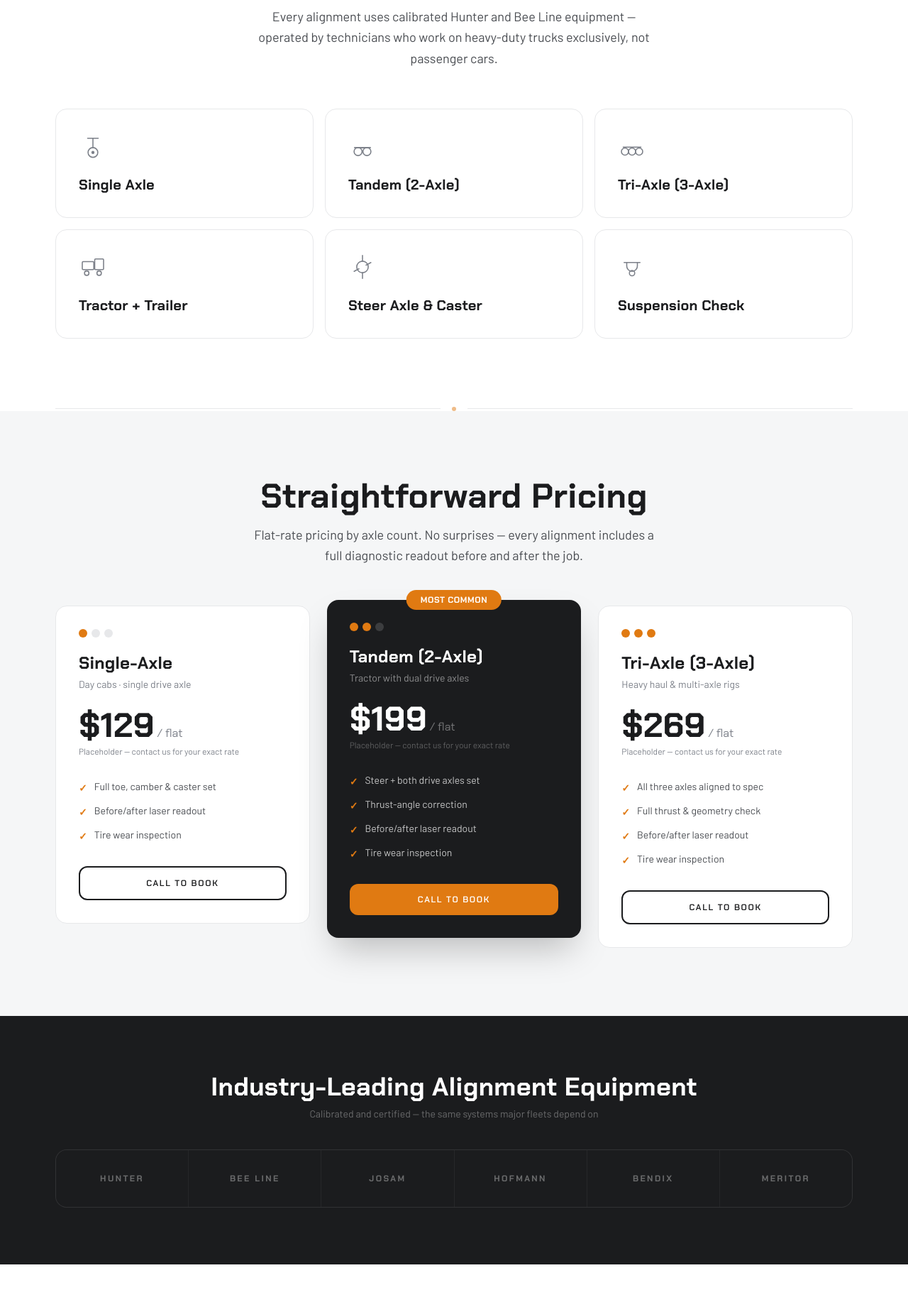
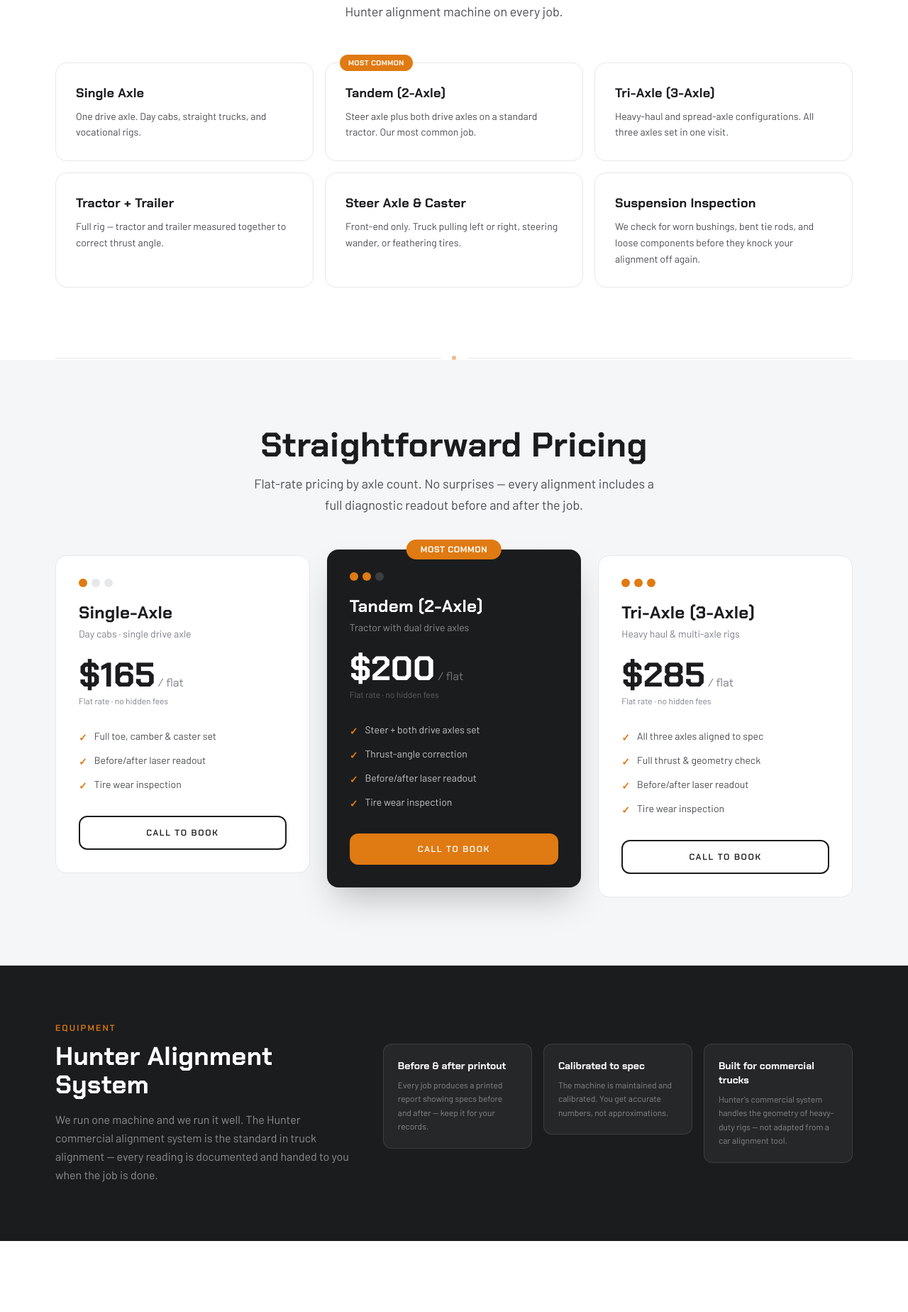
Before and after one commit to DeliverDigital-WebsiteAgency/TurningPointAlignments, a Next.js app: page / in a window 1280 px wide. Shown: the part 876-2724 px from the top of the page at 71% size. Built offline with nearby package versions, Linux system fonts and the light colour scheme; grey boxes are pictures that could not be loaded.

Commit message:
initial Comit

```diff
--- a/src/app/page.tsx
+++ b/src/app/page.tsx
@@ -16,10 +16,10 @@ const jsonLd = {
   email: 'service@turningpointalignments.com',
   address: {
     '@type': 'PostalAddress',
-    streetAddress: '1234 Frontage Rd',
+    streetAddress: '2305 N Belcrest Ave',
     addressLocality: 'Springfield',
     addressRegion: 'MO',
-    postalCode: '65804',
+    postalCode: '65803',
   },
   areaServed: [
     { '@type': 'City', name: 'Springfield, MO' },
@@ -35,9 +35,9 @@ const jsonLd = {
     '@type': 'OfferCatalog',
     name: 'Alignment Services',
     itemListElement: [
-      { '@type': 'Offer', itemOffered: { '@type': 'Service', name: 'Single-Axle Alignment' }, price: '129', priceCurrency: 'USD' },
-      { '@type': 'Offer', itemOffered: { '@type': 'Service', name: 'Tandem (2-Axle) Alignment' }, price: '199', priceCurrency: 'USD' },
-      { '@type': 'Offer', itemOffered: { '@type': 'Service', name: 'Tri-Axle (3-Axle) Alignment' }, price: '269', priceCurrency: 'USD' },
+      { '@type': 'Offer', itemOffered: { '@type': 'Service', name: 'Single-Axle Alignment' }, price: '165', priceCurrency: 'USD' },
+      { '@type': 'Offer', itemOffered: { '@type': 'Service', name: 'Tandem (2-Axle) Alignment' }, price: '200', priceCurrency: 'USD' },
+      { '@type': 'Offer', itemOffered: { '@type': 'Service', name: 'Tri-Axle (3-Axle) Alignment' }, price: '285', priceCurrency: 'USD' },
     ],
   },
 }
@@ -47,7 +47,7 @@ const faqJsonLd = {
   '@type': 'FAQPage',
   mainEntity: [
     { '@type': 'Question', name: 'Do I need to call before bringing my truck in?', acceptedAnswer: { '@type': 'Answer', text: 'Yes — call ahead before arriving. We schedule alignment appointments so a bay and certified technician are ready when you pull in.' } },
-    { '@type': 'Question', name: 'How much does a semi-truck alignment cost?', acceptedAnswer: { '@type': 'Answer', text: 'Single-axle starts at $129. Tandem (2-axle) starts at $199. Tri-axle (3-axle) starts at $269. Every alignment includes a laser diagnostic printout before and after.' } },
+    { '@type': 'Question', name: 'How much does a semi-truck alignment cost?', acceptedAnswer: { '@type': 'Answer', text: 'Single-axle is $165. Tandem (2-axle) is $200. Tri-axle (3-axle) is $285. Flat-rate pricing — every alignment includes a laser diagnostic printout before and after.' } },
     { '@type': 'Question', name: 'How long does a semi-truck wheel alignment take?', acceptedAnswer: { '@type': 'Answer', text: 'Most alignments complete in 90 minutes or less. You receive a printed before/after readout for every job.' } },
     { '@type': 'Question', name: 'How often should a semi-truck be aligned?', acceptedAnswer: { '@type': 'Answer', text: 'Most fleets check alignment every 50,000–100,000 miles or after suspension work, a hard impact, or tire replacement.' } },
     { '@type': 'Question', name: 'What equipment do you use for truck alignments?', acceptedAnswer: { '@type': 'Answer', text: 'We use Hunter and Bee Line laser alignment systems — calibrated and certified, trusted by major commercial fleets.' } },
@@ -106,8 +106,8 @@ function Hero() {
             <div className="flex flex-wrap gap-x-6 gap-y-3 mt-8">
               {[
                 'Call ahead to schedule',
-                'Hunter & Bee Line equipment',
-                '25+ years of experience',
+                'Hunter alignment equipment',
+                '20+ years of experience',
               ].map((t) => (
                 <span key={t} className="flex items-center gap-2.5 text-[13.5px] text-ink-2 font-medium">
                   <span className="inline-grid place-items-center w-[22px] h-[22px] rounded-full bg-accent-soft text-accent text-xs font-bold flex-shrink-0">
@@ -118,11 +118,6 @@ function Hero() {
               ))}
             </div>
 
-            <div className="flex items-center gap-2 mt-7">
-              <span className="w-[22px] h-2 bg-accent rounded-[5px] inline-block" />
-              <span className="w-2 h-2 bg-surface-3 rounded-full inline-block" />
-              <span className="w-2 h-2 bg-surface-3 rounded-full inline-block" />
-            </div>
           </div>
 
           {/* Image column — subtle scale-in on load */}
@@ -145,69 +140,28 @@ function Hero() {
 const services = [
   {
     title: 'Single Axle',
-    icon: (
-      <svg viewBox="0 0 64 64" fill="none" stroke="currentColor" strokeWidth="2.5" strokeLinecap="round" strokeLinejoin="round" className="w-10 h-10">
-        <circle cx="32" cy="46" r="11" />
-        <circle cx="32" cy="46" r="3.5" fill="currentColor" stroke="none" />
-        <line x1="32" y1="35" x2="32" y2="14" />
-        <line x1="20" y1="14" x2="44" y2="14" />
-      </svg>
-    ),
+    desc: 'One drive axle. Day cabs, straight trucks, and vocational rigs.',
   },
   {
     title: 'Tandem (2-Axle)',
-    icon: (
-      <svg viewBox="0 0 64 64" fill="none" stroke="currentColor" strokeWidth="2.5" strokeLinecap="round" strokeLinejoin="round" className="w-10 h-10">
-        <circle cx="22" cy="44" r="9" />
-        <circle cx="42" cy="44" r="9" />
-        <line x1="22" y1="35" x2="42" y2="35" />
-        <line x1="14" y1="35" x2="50" y2="35" />
-      </svg>
-    ),
+    desc: 'Steer axle plus both drive axles on a standard tractor. Our most common job.',
+    badge: 'Most Common',
   },
   {
     title: 'Tri-Axle (3-Axle)',
-    icon: (
-      <svg viewBox="0 0 64 64" fill="none" stroke="currentColor" strokeWidth="2.5" strokeLinecap="round" strokeLinejoin="round" className="w-10 h-10">
-        <circle cx="16" cy="44" r="8" />
-        <circle cx="32" cy="44" r="8" />
-        <circle cx="48" cy="44" r="8" />
-        <line x1="12" y1="34" x2="52" y2="34" />
-      </svg>
-    ),
+    desc: 'Heavy-haul and spread-axle configurations. All three axles set in one visit.',
   },
   {
     title: 'Tractor + Trailer',
-    icon: (
-      <svg viewBox="0 0 64 64" fill="none" stroke="currentColor" strokeWidth="2.5" strokeLinecap="round" strokeLinejoin="round" className="w-10 h-10">
-        <rect x="8" y="20" width="26" height="18" rx="2" />
-        <rect x="36" y="14" width="20" height="24" rx="2" />
-        <circle cx="18" cy="46" r="5" />
-        <circle cx="46" cy="46" r="5" />
-      </svg>
-    ),
+    desc: 'Full rig — tractor and trailer measured together to correct thrust angle.',
   },
   {
     title: 'Steer Axle & Caster',
-    icon: (
-      <svg viewBox="0 0 64 64" fill="none" stroke="currentColor" strokeWidth="2.5" strokeLinecap="round" strokeLinejoin="round" className="w-10 h-10">
-        <circle cx="32" cy="32" r="13" />
-        <line x1="32" y1="6" x2="32" y2="19" />
-        <line x1="32" y1="45" x2="32" y2="58" />
-        <line x1="13" y1="42" x2="24" y2="36" />
-        <line x1="40" y1="28" x2="51" y2="22" />
-      </svg>
-    ),
+    desc: 'Front-end only. Truck pulling left or right, steering wander, or feathering tires.',
   },
   {
-    title: 'Suspension Check',
-    icon: (
-      <svg viewBox="0 0 64 64" fill="none" stroke="currentColor" strokeWidth="2.5" strokeLinecap="round" strokeLinejoin="round" className="w-10 h-10">
-        <path d="M14 22h36" />
-        <path d="M20 22v8a12 12 0 0 0 24 0v-8" />
-        <circle cx="32" cy="46" r="6" />
-      </svg>
-    ),
+    title: 'Suspension Inspection',
+    desc: 'We check for worn bushings, bent tie rods, and loose components before they knock your alignment off again.',
   },
 ]
 
@@ -221,19 +175,22 @@ function Services() {
               What We Align
             </h2>
             <p className="text-ink-2 max-w-xl mx-auto text-lg leading-relaxed">
-              Every alignment uses calibrated Hunter and Bee Line equipment — operated by technicians who work on heavy-duty trucks exclusively, not passenger cars.
+              We work on heavy-duty trucks only — not passenger cars, not light trucks. Hunter alignment machine on every job.
             </p>
           </div>
         </AnimateIn>
 
-        <div className="grid grid-cols-2 md:grid-cols-3 gap-4">
+        <div className="grid grid-cols-1 sm:grid-cols-2 md:grid-cols-3 gap-4">
           {services.map((s, i) => (
             <AnimateIn key={s.title} delay={i * 70}>
-              <div className="group p-8 rounded-2xl border border-line bg-white hover:border-accent hover:shadow-sm transition-all duration-200 cursor-default h-full">
-                <div className="text-ink-3 group-hover:text-accent transition-colors duration-200 mb-5">
-                  {s.icon}
-                </div>
-                <h4 className="font-head font-bold text-xl text-ink">{s.title}</h4>
+              <div className="relative group p-7 rounded-2xl border border-line bg-white hover:border-accent hover:shadow-sm transition-all duration-200 cursor-default h-full">
+                {s.badge && (
+                  <span className="absolute -top-3 left-5 bg-accent text-white text-[10px] font-head font-bold px-3 py-1 rounded-full uppercase tracking-wider">
+                    {s.badge}
+                  </span>
+                )}
+                <h4 className="font-head font-bold text-lg text-ink mb-2">{s.title}</h4>
+                <p className="text-ink-2 text-sm leading-relaxed">{s.desc}</p>
               </div>
             </AnimateIn>
           ))}
@@ -249,7 +206,7 @@ const pricingCards = [
     axles: 1,
     title: 'Single-Axle',
     sub: 'Day cabs · single drive axle',
-    price: '$129',
+    price: '$165',
     features: ['Full toe, camber & caster set', 'Before/after laser readout', 'Tire wear inspection'],
     highlight: false,
     badge: null,
@@ -258,7 +215,7 @@ const pricingCards = [
     axles: 2,
     title: 'Tandem (2-Axle)',
     sub: 'Tractor with dual drive axles',
-    price: '$199',
+    price: '$200',
     features: [
       'Steer + both drive axles set',
       'Thrust-angle correction',
@@ -272,7 +229,7 @@ const pricingCards = [
     axles: 3,
     title: 'Tri-Axle (3-Axle)',
     sub: 'Heavy haul & multi-axle rigs',
-    price: '$269',
+    price: '$285',
     features: [
       'All three axles aligned to spec',
       'Full thrust & geometry check',
@@ -338,7 +295,7 @@ function Pricing() {
                   </span>
                 </div>
                 <p className={`text-xs mb-8 ${card.highlight ? 'text-white/30' : 'text-ink-3'}`}>
-                  Placeholder — contact us for your exact rate
+                  Flat rate · no hidden fees
                 </p>
 
                 <ul className="space-y-3 mb-8 flex-1">
@@ -371,28 +328,35 @@ function Pricing() {
 
 /* ── Equipment ────────────────────────────────────────────── */
 function Equipment() {
-  const brands = ['HUNTER', 'BEE LINE', 'JOSAM', 'HOFMANN', 'BENDIX', 'MERITOR']
+  const details = [
+    { label: 'Before & after printout', desc: 'Every job produces a printed report showing specs before and after — keep it for your records.' },
+    { label: 'Calibrated to spec', desc: 'The machine is maintained and calibrated. You get accurate numbers, not approximations.' },
+    { label: 'Built for commercial trucks', desc: 'Hunter\'s commercial system handles the geometry of heavy-duty rigs — not adapted from a car alignment tool.' },
+  ]
   return (
     <section className="py-20 bg-ink">
       <div className="wrap">
         <AnimateIn>
-          <div className="text-center mb-10">
-            <h2 className="font-head text-3xl md:text-4xl font-bold text-white">
-              Industry-Leading Alignment Equipment
-            </h2>
-            <p className="text-white/35 text-sm mt-2">Calibrated and certified — the same systems major fleets depend on</p>
-          </div>
-        </AnimateIn>
-
-        <AnimateIn delay={100}>
-          <div className="grid grid-cols-2 sm:grid-cols-3 lg:grid-cols-6 gap-px bg-white/5 rounded-2xl overflow-hidden border border-white/5">
-            {brands.map((brand) => (
-              <div key={brand} className="flex items-center justify-center py-8 px-4 bg-ink hover:bg-white/5 transition-colors">
-                <span className="font-head font-bold text-white/35 hover:text-accent text-xs tracking-[0.2em] text-center transition-colors uppercase">
-                  {brand}
-                </span>
-              </div>
-            ))}
+          <div className="grid grid-cols-1 lg:grid-cols-[1fr_1.6fr] gap-12 items-center">
+            <div>
+              <span className="font-head font-semibold text-xs tracking-[0.18em] uppercase text-accent mb-3 block">Equipment</span>
+              <h2 className="font-head text-3xl md:text-4xl font-bold text-white mb-4">
+                Hunter Alignment System
+              </h2>
+              <p className="text-white/50 text-base leading-relaxed">
+                We run one machine and we run it well. The Hunter commercial alignment system is the standard in truck alignment — every reading is documented and handed to you when the job is done.
+              </p>
+            </div>
+            <div className="grid grid-cols-1 sm:grid-cols-3 gap-4">
+              {details.map((d) => (
+                <AnimateIn key={d.label} delay={100}>
+                  <div className="bg-white/5 border border-white/10 rounded-xl p-5">
+                    <div className="font-head font-bold text-white text-sm mb-2">{d.label}</div>
+                    <div className="text-white/45 text-xs leading-relaxed">{d.desc}</div>
+                  </div>
+                </AnimateIn>
+              ))}
+            </div>
           </div>
         </AnimateIn>
       </div>
@@ -415,11 +379,11 @@ function WhyUs() {
         <AnimateIn>
           <div>
             <h2 className="font-head text-4xl md:text-5xl font-bold text-ink leading-tight mb-6">
-              25 Years Doing{' '}
+              20+ Years Doing{' '}
               <span className="text-accent">One Thing</span> Well.
             </h2>
             <p className="text-ink-2 text-lg leading-relaxed mb-8">
-              General shops align passenger cars. We align semi-trucks. That specialization means our technicians recognize misalignment patterns — uneven tire wear, thrust-angle drift, caster pull — that a generalist misses. The right tools, the right experience, every time.
+              General shops align passenger cars. We align semi-trucks. Our technicians know what uneven tire wear, thrust-angle drift, and caster pull look like on a heavy rig — because that's all they work on.
             </p>
             <div className="space-y-4 mb-10">
               {points.map((p) => (
@@ -459,8 +423,8 @@ function WhyUs() {
 /* ── Stats ────────────────────────────────────────────────── */
 function Stats() {
   const stats = [
-    { n: '25+', label: 'Years specializing' },
-    { n: '40k+', label: 'Rigs aligned' },
+    { n: '20+', label: 'Years specializing' },
+    { n: '10,000+', label: 'Alignments completed' },
     { n: '90 min', label: 'Avg turnaround' },
     { n: '~3%', label: 'Fuel savings from alignment' },
   ]
@@ -482,6 +446,60 @@ function Stats() {
   )
 }
 
+/* ── Finding the Family ───────────────────────────────────── */
+function FindingTheFamily() {
+  return (
+    <section className="py-24 bg-ink text-white">
+      <div className="wrap max-w-4xl mx-auto">
+        <AnimateIn>
+          <div className="grid grid-cols-1 lg:grid-cols-[1fr_auto] gap-12 items-center">
+            <div>
+              <span className="font-head font-semibold text-xs tracking-[0.18em] uppercase text-accent mb-4 block">
+                Driven by Purpose
+              </span>
+              <h2 className="font-head text-4xl md:text-5xl font-bold text-white leading-tight mb-6">
+                Every Alignment Supports{' '}
+                <span className="text-accent">Families in Recovery</span>
+              </h2>
+              <p className="text-white/60 text-lg leading-relaxed mb-6">
+                When you bring your rig to Turning Point, your service directly funds{' '}
+                <a
+                  href="https://findingthefamily.org"
+                  target="_blank"
+                  rel="noopener noreferrer"
+                  className="text-accent hover:text-white transition-colors font-semibold"
+                >
+                  Finding the Family
+                </a>{' '}
+                — a nonprofit helping families navigate addiction and find a path to healing. This isn&apos;t a side donation. It&apos;s the reason we show up every day.
+              </p>
+              <p className="text-white/40 text-sm leading-relaxed">
+                10,000+ alignments completed — and every one of them has made a difference beyond the shop floor.
+              </p>
+              <a
+                href="https://findingthefamily.org"
+                target="_blank"
+                rel="noopener noreferrer"
+                className="inline-flex items-center gap-2 mt-8 font-head font-semibold text-sm text-accent border border-accent/40 hover:border-accent hover:bg-accent/10 px-6 py-3 rounded-xl transition-all duration-200"
+              >
+                Learn about Finding the Family ›
+              </a>
+            </div>
+
+            <div className="flex-shrink-0 flex flex-col items-center justify-center bg-white/5 border border-white/10 rounded-2xl px-10 py-10 text-center min-w-[200px]">
+              <div className="font-head font-bold text-6xl text-accent mb-2">10k+</div>
+              <div className="text-white/40 text-xs uppercase tracking-widest font-body mb-6">Alignments completed</div>
+              <div className="w-px h-8 bg-white/10 mb-6" />
+              <div className="font-head font-bold text-2xl text-white mb-1">Families</div>
+              <div className="text-white/40 text-xs uppercase tracking-widest font-body">Supported</div>
+            </div>
+          </div>
+        </AnimateIn>
+      </div>
+    </section>
+  )
+}
+
 /* ── Contact ──────────────────────────────────────────────── */
 function Contact() {
   const hours = [
@@ -490,7 +508,7 @@ function Contact() {
     { day: 'Sunday', hrs: 'Closed' },
   ]
   const info = [
-    { icon: '📍', label: 'ADDRESS', detail: '1234 Frontage Rd\nSpringfield, MO 65804' },
+    { icon: '📍', label: 'ADDRESS', detail: '2305 N Belcrest Ave\nSpringfield, MO 65803' },
     { icon: '📞', label: 'PHONE', detail: '(555) 123-4567' },
     { icon: '✉', label: 'EMAIL', detail: 'service@turningpointalignments.com' },
     { icon: '🕑', label: 'HOURS', detail: 'Mon–Fri 7–6 · Sat 8–2' },
@@ -505,7 +523,7 @@ function Contact() {
               Call Ahead — We&apos;ll Have a Bay Ready.
             </h2>
             <p className="text-ink-2 text-lg mb-2">
-              Schedule before arriving and your truck goes straight on the rack. Most single and tandem jobs complete same-day. Fleet managers: call to arrange staggered bay scheduling for multiple units.
+              Call first and your truck goes straight on the rack — no waiting for a bay to open. Most jobs finish the same day. Fleet managers: call to schedule multiple units.
             </p>
             <p className="text-ink-3 text-sm mb-8">
               Located in Springfield, MO — convenient to I-44, Hwy 417, and Hwy 65.
@@ -568,7 +586,7 @@ function Footer() {
             </p>
             <div className="text-sm space-y-1 text-white/45">
               <div className="font-bold text-white/65">(555) 123-4567</div>
-              <div>1234 Frontage Rd, Springfield, MO 65804</div>
+              <div>2305 N Belcrest Ave, Springfield, MO 65803</div>
               <div>service@turningpointalignments.com</div>
               <div className="text-white/30 text-xs pt-1">I-44 · Hwy 417 · Hwy 65</div>
             </div>
@@ -632,6 +650,7 @@ export default function Home() {
         <Equipment />
         <WhyUs />
         <Stats />
+        <FindingTheFamily />
         <ReviewsCarousel />
         <Contact />
         <FleetForm />
--- a/src/components/FAQAccordion.tsx
+++ b/src/components/FAQAccordion.tsx
@@ -9,7 +9,7 @@ const faqs = [
   },
   {
     q: 'How much does a semi-truck alignment cost?',
-    a: 'Single-axle alignments start at $129. Tandem (2-axle) start at $199. Tri-axle (3-axle) start at $269. Every alignment includes a laser diagnostic printout before and after — no guesswork, no surprises. Call us for your exact rate.',
+    a: 'Single-axle is $165. Tandem (2-axle) is $200. Tri-axle (3-axle) is $285. Flat-rate pricing — every alignment includes a laser diagnostic printout before and after. No surprises.',
   },
   {
     q: 'How long does the alignment take?',
@@ -21,7 +21,7 @@ const faqs = [
   },
   {
     q: 'What alignment equipment do you use?',
-    a: 'We run Hunter and Bee Line laser alignment systems — the same precision equipment trusted by major fleet operations, calibrated and certified to manufacturer spec. General shops use lighter equipment designed for passenger cars. We don\'t.',
+    a: 'We use a Hunter alignment machine — the same precision equipment trusted by major fleet operations, calibrated and certified to manufacturer spec. General shops use lighter equipment designed for passenger cars. We don\'t.',
   },
   {
     q: 'Where are you located — are you near I-44, Hwy 417, or Hwy 65?',
--- a/src/components/FleetForm.tsx
+++ b/src/components/FleetForm.tsx
@@ -22,7 +22,7 @@ export default function FleetForm() {
           Run a Fleet?
         </h2>
         <p className="text-white/60 text-lg mb-10 max-w-lg mx-auto">
-          Set up a maintenance schedule, volume pricing, and PO billing. Drop your email and we&apos;ll build a plan around your operation.
+          Volume pricing, scheduled service, and PO billing available. Drop your email and we&apos;ll reach out about your fleet.
         </p>
 
         {submitted ? (
```
